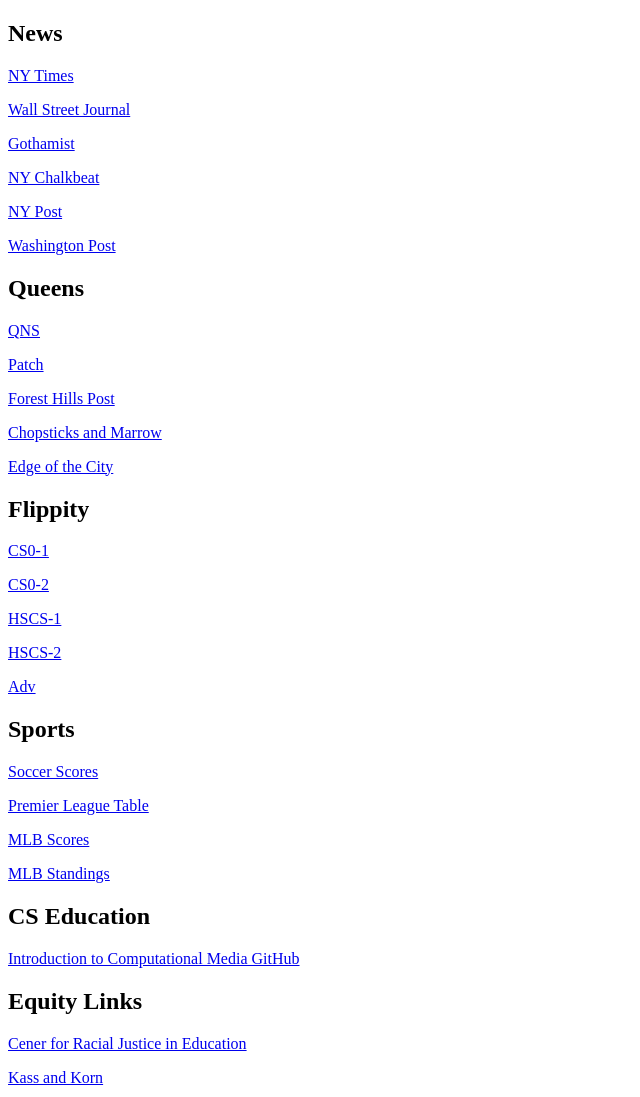
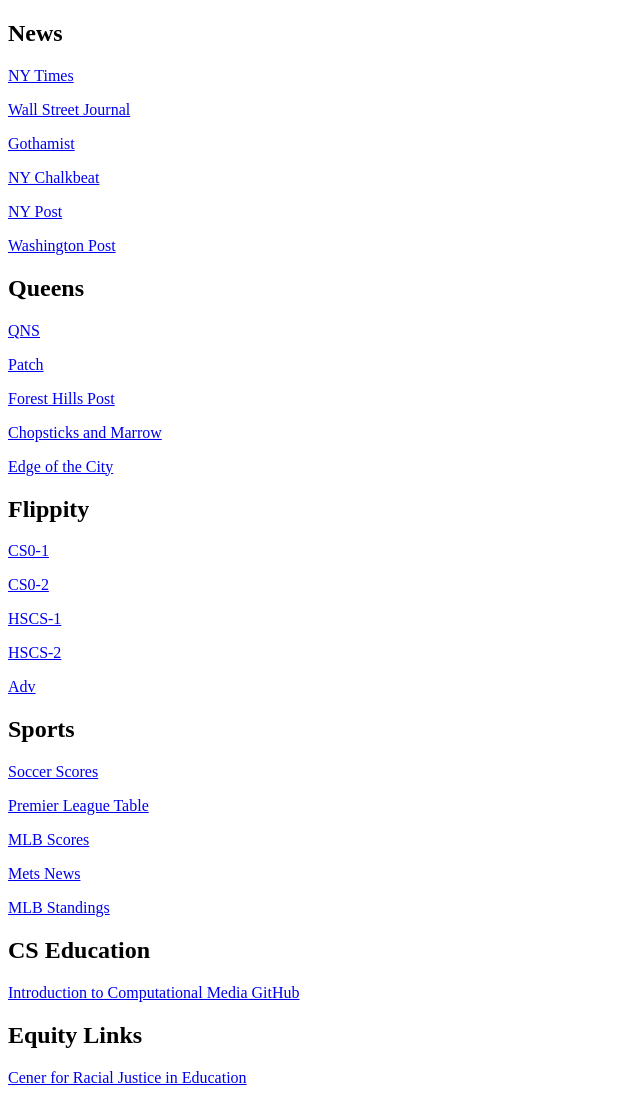
Before and after one commit to mattcarlberg/mattcarlberg.github.io, a plain HTML site: page index.html in a window 1280 px wide. Shown: the top 1097 px of the page, without its empty margins (0-640 px from the left). Drawn offline with Linux system fonts and the light colour scheme.

Commit message:
added a Mets nes link

```diff
--- a/index.html
+++ b/index.html
@@ -32,6 +32,7 @@
 <p><a href="https://www.espn.com/soccer/table/_/league/eng.1">Premier League Table</a></p>
 
 <p><a href="https://www.espn.com/mlb/scoreboard">MLB Scores</a></p>
+<p><a href="https://www.nydailynews.com/sports/baseball/mets/">Mets News</a></p>
 <p><a href="https://www.espn.com/mlb/standings">MLB Standings</a></p>
 
 
```
